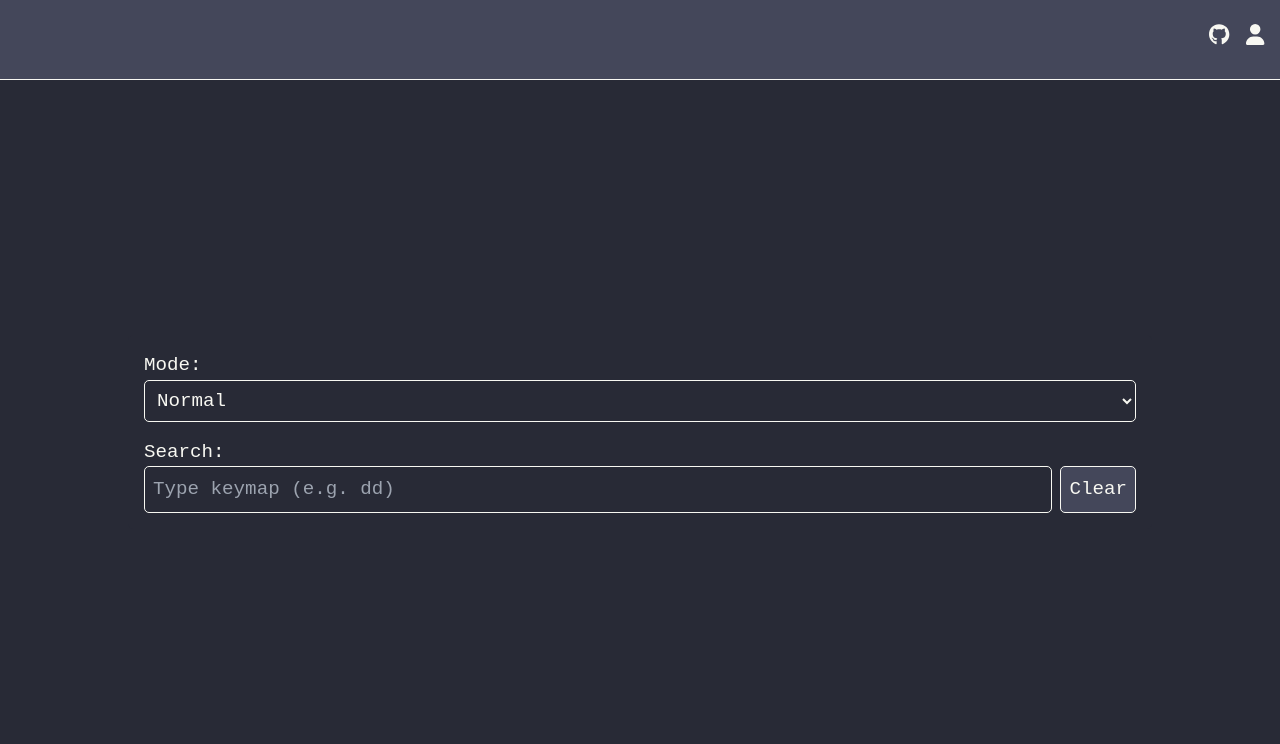
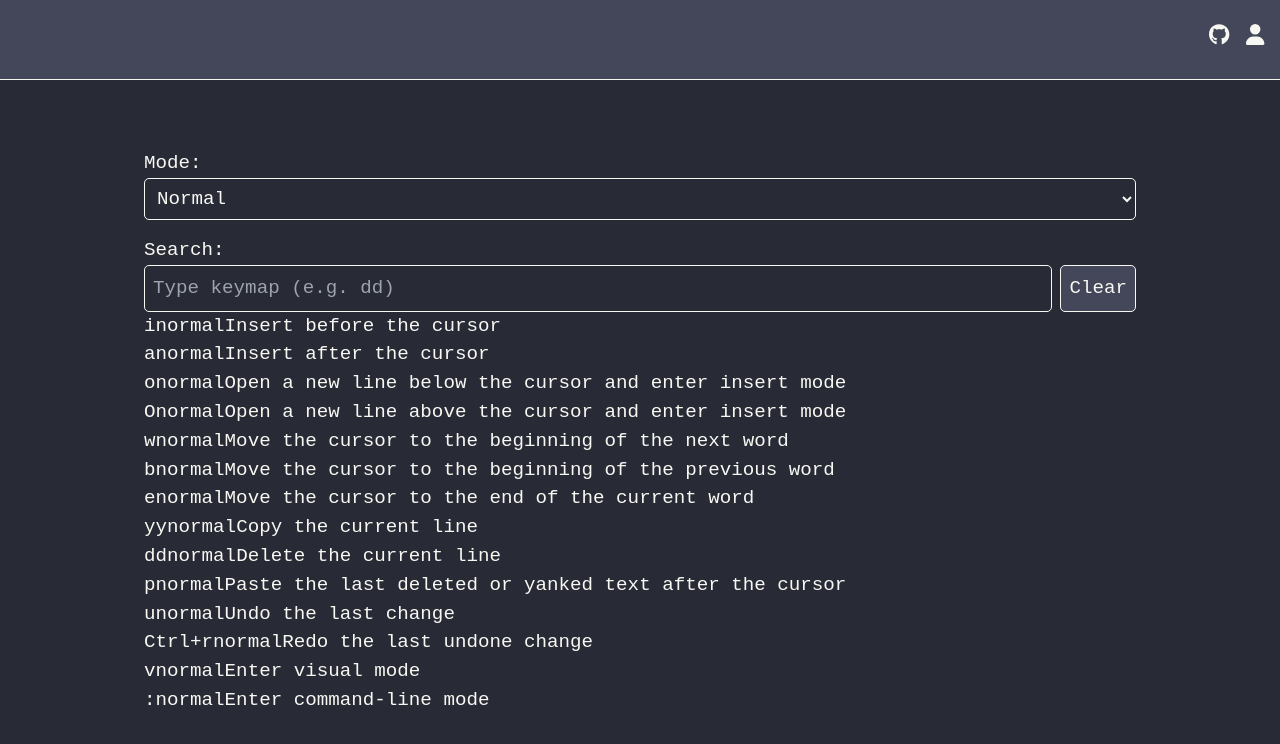
Before and after one commit to force10269/vim-dictionary, a Next.js app in the folder vim-dictionary-frontend/: page / in a window 1280 px wide. Shown: the top 744 px of the page. Built offline with nearby package versions, Linux system fonts and the light colour scheme.

Commit message:
feat: Initial keymappings dictionary

```diff
--- /dev/null
+++ b/vim-dictionary-frontend/src/data/default-dictionary.tsx
@@ -0,0 +1,40 @@
+export const keyMappings = [
+  { key: "i", mode: "normal", description: "Insert before the cursor" },
+  { key: "a", mode: "normal", description: "Insert after the cursor" },
+  {
+    key: "o",
+    mode: "normal",
+    description: "Open a new line below the cursor and enter insert mode",
+  },
+  {
+    key: "O",
+    mode: "normal",
+    description: "Open a new line above the cursor and enter insert mode",
+  },
+  {
+    key: "w",
+    mode: "normal",
+    description: "Move the cursor to the beginning of the next word",
+  },
+  {
+    key: "b",
+    mode: "normal",
+    description: "Move the cursor to the beginning of the previous word",
+  },
+  {
+    key: "e",
+    mode: "normal",
+    description: "Move the cursor to the end of the current word",
+  },
+  { key: "yy", mode: "normal", description: "Copy the current line" },
+  { key: "dd", mode: "normal", description: "Delete the current line" },
+  {
+    key: "p",
+    mode: "normal",
+    description: "Paste the last deleted or yanked text after the cursor",
+  },
+  { key: "u", mode: "normal", description: "Undo the last change" },
+  { key: "Ctrl+r", mode: "normal", description: "Redo the last undone change" },
+  { key: "v", mode: "normal", description: "Enter visual mode" },
+  { key: ":", mode: "normal", description: "Enter command-line mode" },
+];
--- a/vim-dictionary-frontend/src/pages/index.tsx
+++ b/vim-dictionary-frontend/src/pages/index.tsx
@@ -14,6 +14,13 @@ import {
   ClearButton,
   SearchRow,
 } from "../styles/index.module";
+import { keyMappings } from "@/data/default-dictionary";
+
+interface KeyMapping {
+  key: string;
+  mode: string;
+  description: string;
+}
 
 export default function Home() {
   const [search, setSearch] = useState("");
@@ -63,6 +70,30 @@ export default function Home() {
     setSearch((prevSearch) => prevSearch + expressiveKey);
   };
 
+  const filterKeyMappings = (
+    keyMappings: KeyMapping[],
+    searchTerm: string,
+    mode: string
+  ): KeyMapping[] => {
+    if (!searchTerm) {
+      return keyMappings;
+    }
+
+    const filteredMappings = keyMappings.filter((mapping) => {
+      if (mode && mapping.mode.toLowerCase() !== mode.toLowerCase()) {
+        return false;
+      }
+      return (
+        mapping.key.toLowerCase().includes(searchTerm.toLowerCase()) ||
+        mapping.description.toLowerCase().includes(searchTerm.toLowerCase())
+      );
+    });
+
+    return filteredMappings;
+  };
+
+  const filteredMappings = filterKeyMappings(keyMappings, search, mode);
+
   return (
     <Container>
       <Head>
@@ -106,6 +137,13 @@ export default function Home() {
           />
           <ClearButton onClick={handleClearButtonClick}>Clear</ClearButton>
         </SearchRow>
+        {filteredMappings.map((mapping: KeyMapping) => (
+          <div key={`${mapping.key}-${mapping.mode}`}>
+            <span>{mapping.key}</span>
+            <span>{mapping.mode}</span>
+            <span>{mapping.description}</span>
+          </div>
+        ))}
       </Terminal>
     </Container>
   );
```
